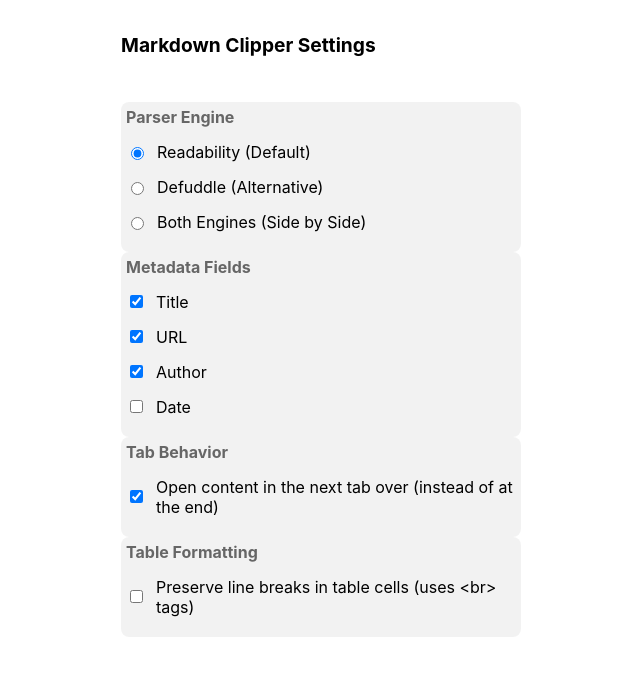
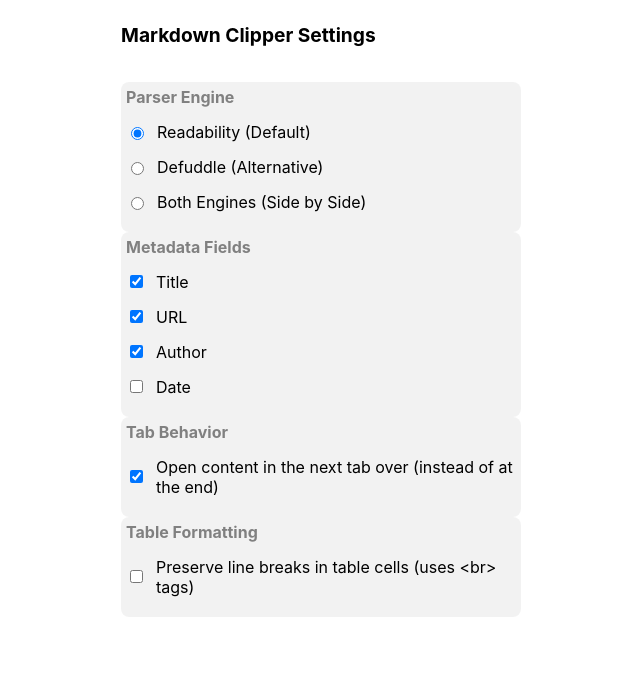
Before and after one commit to mmstroik/markdown-clipper, a website built with webpack: page options.html in a window 1280 px wide. Shown: the whole page, without its empty margins (319-959 px from the left). Built offline with nearby package versions, Linux system fonts and the light colour scheme; some packages are replaced by stand-ins of ours.

Commit message:
chore: update version to 1.0.5 and options in README

```diff
--- a/options.html
+++ b/options.html
@@ -8,7 +8,10 @@
       body {
         font-family: -apple-system, BlinkMacSystemFont, "Segoe UI", Roboto,
           Oxygen, Ubuntu, Cantarell, "Open Sans", "Helvetica Neue", sans-serif;
-        padding: 20px;
+        padding-left: 20px;
+        padding-right: 20px;
+        padding-top: 10px;
+        padding-bottom: 10px;
         max-width: 400px;
         margin: 0 auto;
       }
@@ -26,7 +29,7 @@
         margin-bottom: 10px;
       }
       .status {
-        margin-bottom: 15px;
+        margin-bottom: 5px;
         color: green;
         opacity: 0;
         transition: opacity 0.5s;
@@ -42,7 +45,7 @@
       .metadata-section h2 {
         font-size: 1rem;
         margin: 0 0 15px 0;
-        color: #666;
+        color: #808080;
       }
     </style>
   </head>
--- a/package.json
+++ b/package.json
@@ -1,6 +1,6 @@
 {
 	"name": "markdown-clipper",
-	"version": "1.0.4",
+	"version": "1.0.5",
 	"description": "A Chrome extension that extracts the main content of a webpage and converts it to Markdown.",
 	"scripts": {
 		"dev": "webpack --watch --env BROWSER=chrome --mode development",
```
Also changed, not shown: README.md, manifest.json.
